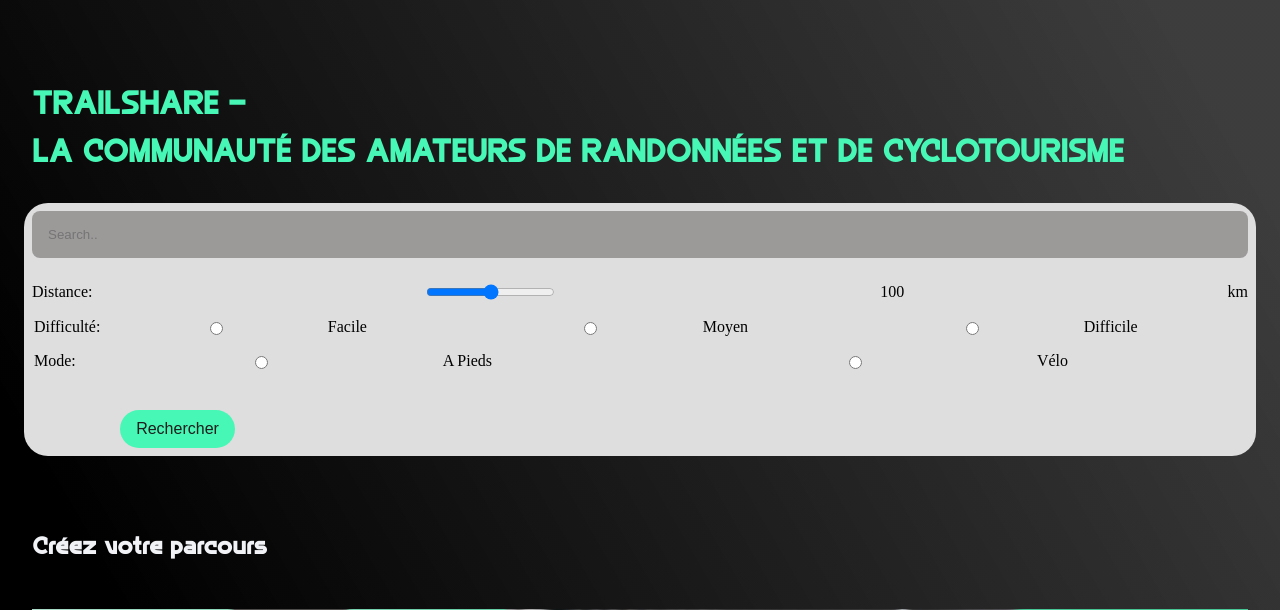
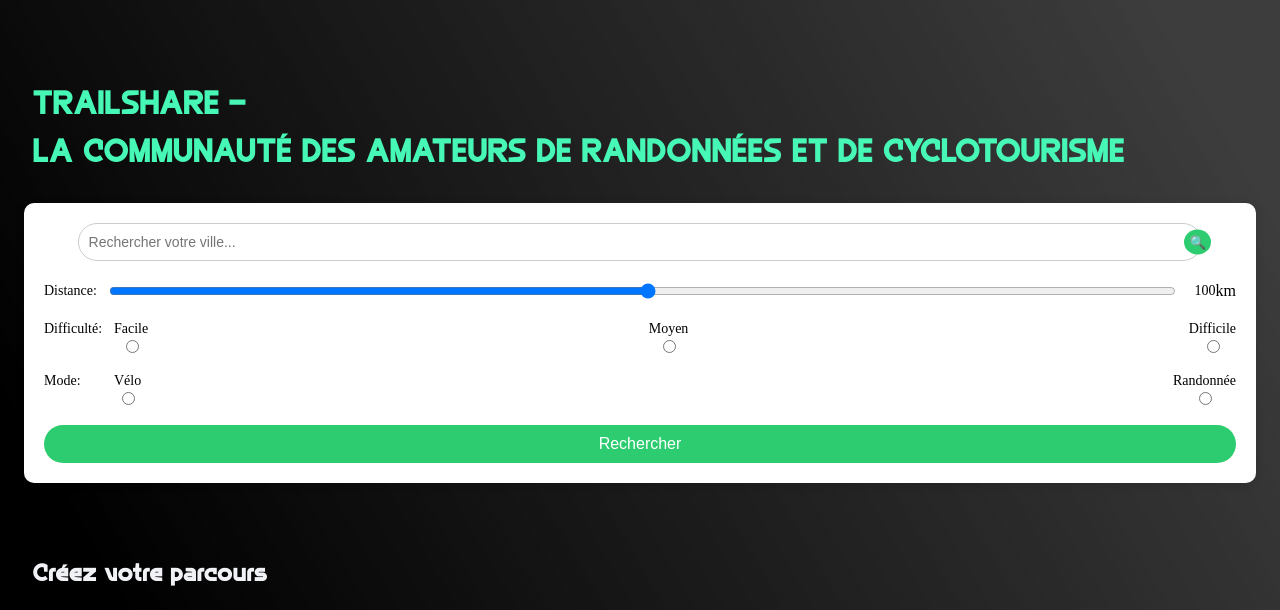
Before and after one commit to doko972/Tray-map, a PHP site: page / in a window 1280 px wide. Shown: the part 93-703 px from the top of the page. Run offline with PHP 8.4, Linux system fonts and the light colour scheme.

Commit message:
range change

```diff
--- a/app/css/styles.css
+++ b/app/css/styles.css
@@ -252,51 +252,84 @@ body {
 }
 
 /*RANGE*/
-.range-container {
+.search-form {
+  background-color: white;
+  padding: 20px;
+  border-radius: 10px;
+  box-shadow: 0 2px 10px rgba(0, 0, 0, 0.1);
+ margin: 1.5rem;
+}
+.search-input {
+  position: relative;
+  margin-bottom: 20px;
+  display: flex;
+  justify-content: center;
+}
+.search-input input {
+  width: 90%;
+  padding: 10px 40px 10px 10px;
+  border: 1px solid #ccc;
+  border-radius: 20px;
+  font-size: 14px;
+}
+.search-input button {
+  position: absolute;
+  right: 25px;
+  top: 50%;
+  transform: translateY(-50%);
+  background-color: #2ecc71;
+  border: none;
+  color: white;
+  padding: 5px;
+  border-radius: 50%;
+  cursor: pointer;
+}
+.range-choice {
+  margin-bottom: 20px;
+  display: flex;
+  align-items: center;
+}
+.range-choice label {
+  margin-right: 10px;
+  font-size: 14px;
+}
+.range-choice input[type="range"] {
+  flex-grow: 1;
+  margin-right: 10px;
+}
+.range-choice output {
+  font-size: 14px;
+  width: 30px;
+  text-align: right;
+}
+.difficulty, .mode {
+  margin-bottom: 20px;
+  display: flex;
+  align-items: flex-start;
+}
+.difficulty p, .mode p {
+  margin: 0;
+  font-size: 14px;
+  width: 70px;
+}
+.difficulty-options, .mode-options {
+  display: flex;
+  justify-content: space-between;
+  flex-grow: 1;
+}
+.difficulty-options label, .mode-options label {
   display: flex;
   flex-direction: column;
-  background-color: var(--grey);
-  border-radius: 1.5rem;
-  padding: .5rem;
-  margin: 1.5rem;
+  align-items: center;
+  font-size: 14px;
 }
-
-.range-options {
-  display: flex;
-  flex-direction: column;
-  gap: 1rem;
+.search-button {
+  width: 100%;
+  padding: 10px;
+  background-color: #2ecc71;
+  color: white;
+  border: none;
+  border-radius: 20px;
+  cursor: pointer;
+  font-size: 16px;
 }
-
-.range-choice {
-  display: flex;
-  align-items: center;
-  justify-content: space-between;
-}
-
-.range-nav form {
-  width: 100%;
-  display: flex;
-  justify-content: center;
-  margin-bottom: 1.5rem;
-}
-
-.range-search {
-  width: 100%;
-  padding: 1rem;
-  background-color: var(--darkGrey);
-  border: none;
-  border-radius: 0.5rem;
-  margin: 0;
-}
-
-label {
-  margin-right: 0.5rem;
-}
-.range-btn{
-  width: 115px;
-  display: flex;
-  text-align: center;
-  align-items: center;
-  flex-direction: column;
-  margin-left: 5.5rem;
-}
--- a/app/index.php
+++ b/app/index.php
@@ -48,41 +48,53 @@ include 'includes/_database.php';
             <h1 class="main-ttl">trailshare - <br> la communauté des amateurs de randonnées et de cyclotourisme</h1>
         </section>
         <!--Create select route-->
-        <section class="range-container">
-    <div class="range-nav">
-        <form action="/action_page.php">
-            <input class="range-search" type="text" placeholder="Search.." name="search">
-        </form>
-    </div>
+        <form class="search-form">
+        <div class="search-input">
+            <input type="text" placeholder="Rechercher votre ville...">
+            <button type="button">🔍</button>
+        </div>
 
-    <div class="range-options">
         <div class="range-choice">
             <label for="distance">Distance:</label>
             <input type="range" id="distance" min="1" max="100"
-                   oninput="this.nextElementSibling.value = this.value">
+                oninput="this.nextElementSibling.value = this.value">
             <output>100</output> km
         </div>
 
-        <div class="range-choice">
-            <legend>Difficulté:</legend>
-            <input type="radio" id="easy" name="level" value="easy">
-            <label for="easy">Facile</label><br>
-            <input type="radio" id="medium" name="level" value="medium">
-            <label for="medium">Moyen</label><br>
-            <input type="radio" id="hard" name="level" value="hard">
-            <label for="hard">Difficile</label><br>
+        <div class="difficulty">
+            <p>Difficulté:</p>
+            <div class="difficulty-options">
+                <label>
+                    Facile
+                    <input type="radio" name="difficulty" value="facile">
+                </label>
+                <label>
+                    Moyen
+                    <input type="radio" name="difficulty" value="moyen">
+                </label>
+                <label>
+                    Difficile
+                    <input type="radio" name="difficulty" value="difficile">
+                </label>
+            </div>
         </div>
 
-        <div class="range-choice">
-            <legend>Mode:</legend>
-            <input type="radio" id="onfoot" name="class_route" value="onfoot">
-            <label for="onfoot">A Pieds</label><br>
-            <input type="radio" id="bike" name="class_route" value="bike">
-            <label for="bike">Vélo</label><br>
+        <div class="mode">
+            <p>Mode:</p>
+            <div class="mode-options">
+                <label>
+                    Vélo
+                    <input type="radio" name="mode" value="velo">
+                </label>
+                <label>
+                    Randonnée
+                    <input type="radio" name="mode" value="randonnee">
+                </label>
+            </div>
         </div>
-        <button class="range-btn btn" type="submit">Rechercher</button>
-    </div>
-</section>
+
+        <button type="submit" class="search-button">Rechercher</button>
+    </form>
 
         <section class="trail-create">
             <h2 class="trail-create-ttl">Créez votre parcours</h2>
```
